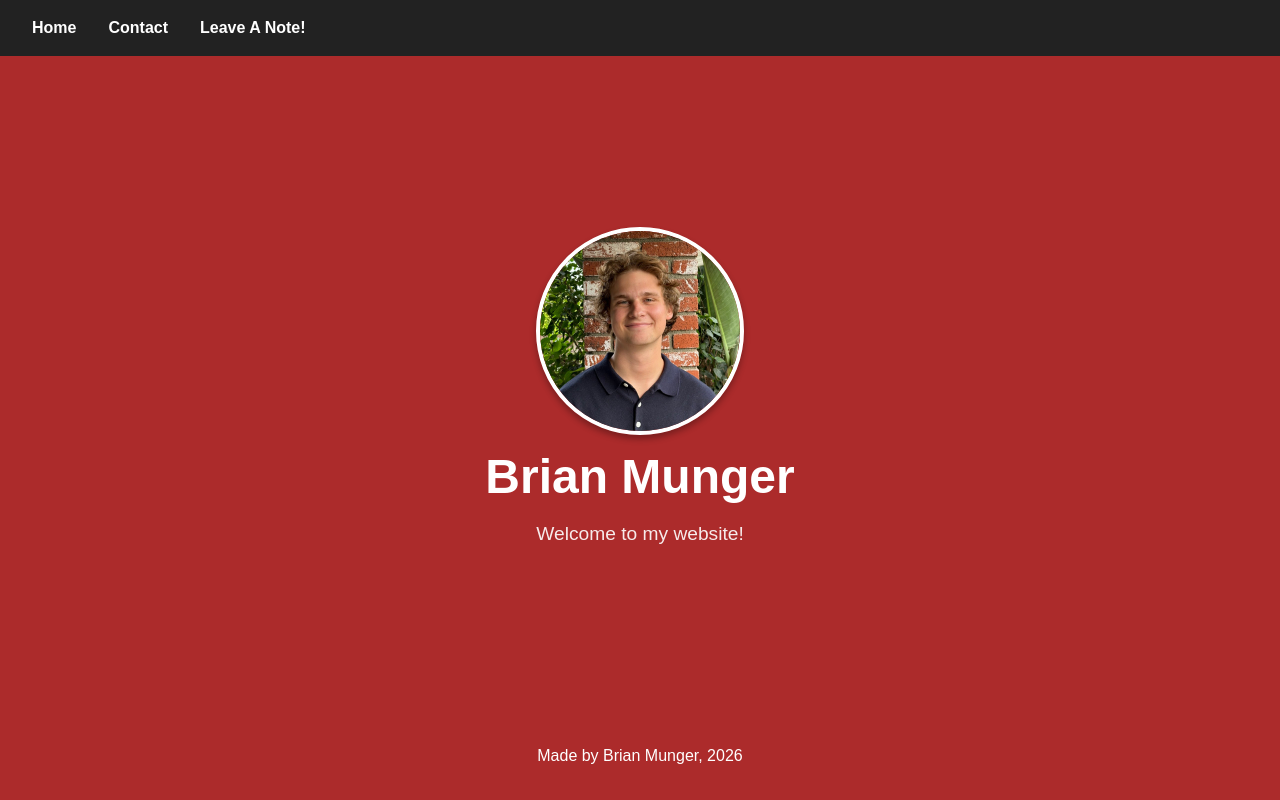
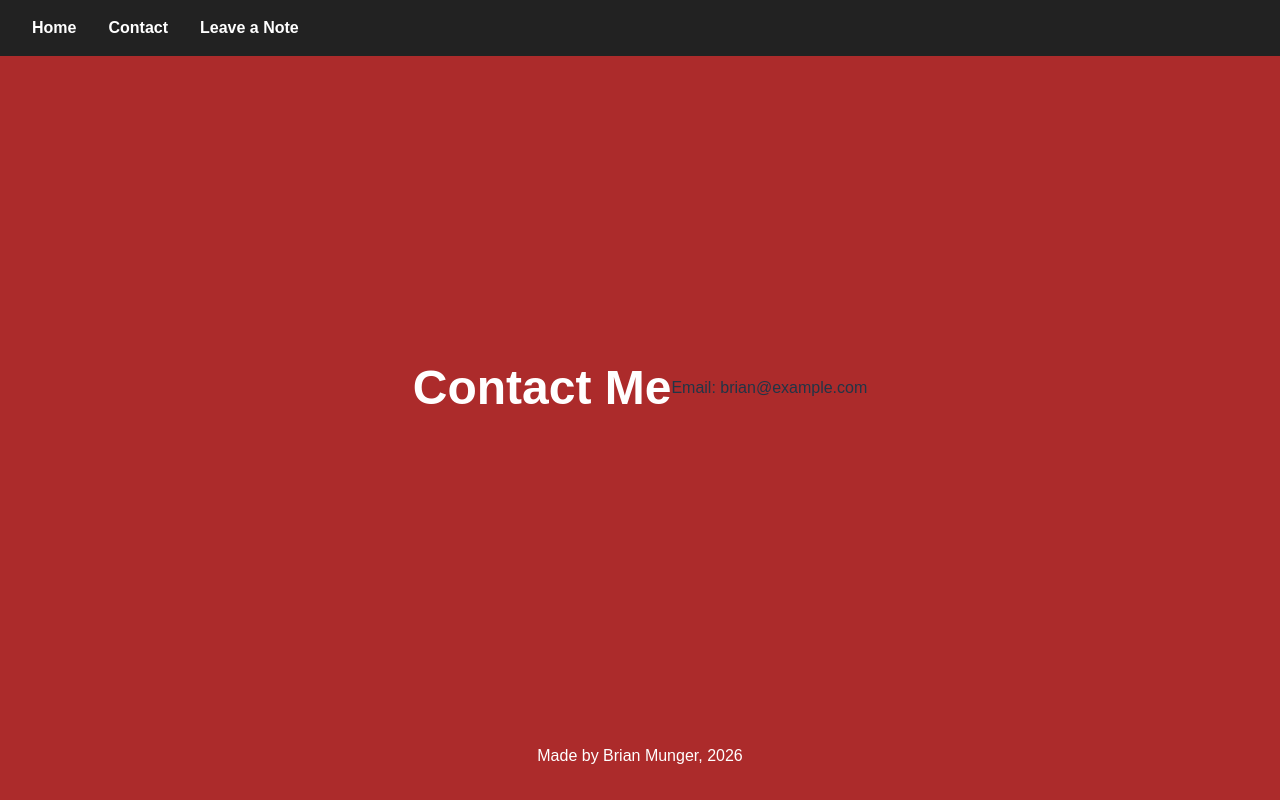
Before and after one commit to btmunger/brianmunger-site, a React (Vite) app: page /contact in a window 1280 px wide. Built offline with nearby package versions, Linux system fonts and the light colour scheme.

Commit message:
feat: nav buttons work now, changed page photo

```diff
--- a/index.html
+++ b/index.html
@@ -2,7 +2,7 @@
 <html lang="en">
   <head>
     <meta charset="UTF-8" />
-    <link rel="icon" type="image/svg+xml" href="/vite.svg" />
+    <link rel="icon" type="image/svg+xml" href="/sky.jpg" />
     <meta name="viewport" content="width=device-width, initial-scale=1.0" />
     <title>MungaSite</title>
   </head>
--- a/package.json
+++ b/package.json
@@ -11,7 +11,8 @@
   },
   "dependencies": {
     "react": "^19.2.0",
-    "react-dom": "^19.2.0"
+    "react-dom": "^19.2.0",
+    "react-router-dom": "^7.13.0"
   },
   "devDependencies": {
     "@eslint/js": "^9.39.1",
--- a/src/App.tsx
+++ b/src/App.tsx
@@ -1,37 +1,34 @@
-import './App.css'
+import { BrowserRouter as Router, Routes, Route, Link } from 'react-router-dom';
+import './App.css';
+import Home from './home';
+import Contact from './contact';
+import LeaveNote from './LeaveNote';
 
 function App() {
-
   return (
-    <>
+    <Router>
       {/* Navigation Bar */}
       <nav className="navbar">
         <ul className="nav-links">
-          <li><a href="#home">Home</a></li>
-          <li><a href="#contact">Contact</a></li>
-           <li><a href="#leavenote">Leave A Note!</a></li>
+          <li><Link to="/">Home</Link></li>
+          <li><Link to="/contact">Contact</Link></li>
+          <li><Link to="/leavenote">Leave a Note</Link></li>
         </ul>
       </nav>
 
-      {/* Main Content */}
-      <header id="home" className="hero">
-        <div className="profile-section">
-          <img
-            src="/btm.jpg"
-            alt="Brian Munger"
-            className="profile-image"
-          />
-          <h1>Brian Munger</h1>
-          <p className="tagline">Welcome to my website!</p>
-        </div>
-      </header>
+      {/* Routes */}
+      <Routes>
+        <Route path="/" element={<Home />} />
+        <Route path="/contact" element={<Contact />} />
+        <Route path="/leavenote" element={<LeaveNote />} />
+      </Routes>
 
       {/* Footer */}
       <footer className="footer">
         <p>Made by Brian Munger, 2026</p>
       </footer>
-    </>
-  )
+    </Router>
+  );
 }
 
-export default App
+export default App;
--- a/src/contact.tsx
+++ b/src/contact.tsx
@@ -0,0 +1,11 @@
+function Contact() {
+  return (
+    <div className="hero">
+      <h1>Contact Me</h1>
+      <p>Email: brian@example.com</p>
+      {/* Add contact form or info here */}
+    </div>
+  );
+}
+
+export default Contact;
--- /dev/null
+++ b/src/home.tsx
@@ -0,0 +1,32 @@
+import './App.css'
+
+function App() {
+
+  return (
+    <>
+      {/* Navigation Bar */}
+      <nav className="navbar">
+        <ul className="nav-links">
+          <li><a href="/">Home</a></li>
+          <li><a href="/contact">Contact</a></li>
+           <li><a href="/leavenote">Leave A Note!</a></li>
+        </ul>
+      </nav>
+
+      {/* Main Content */}
+      <header id="home" className="hero">
+        <div className="profile-section">
+          <img
+            src="/btm.jpg"
+            alt="Brian Munger"
+            className="profile-image"
+          />
+          <h1>Brian Munger</h1>
+          <p className="tagline">Welcome to my website!</p>
+        </div>
+      </header>
+    </>
+  )
+}
+
+export default App
--- /dev/null
+++ b/src/leavenote.tsx
@@ -0,0 +1,8 @@
+function LeaveNote() {
+  return (
+    <div className="hero">
+    </div>
+  );
+}
+
+export default LeaveNote;
```
Also changed, not shown: public/sky.jpg (added), 1 other file (tests, documents, lock files or other folders).
